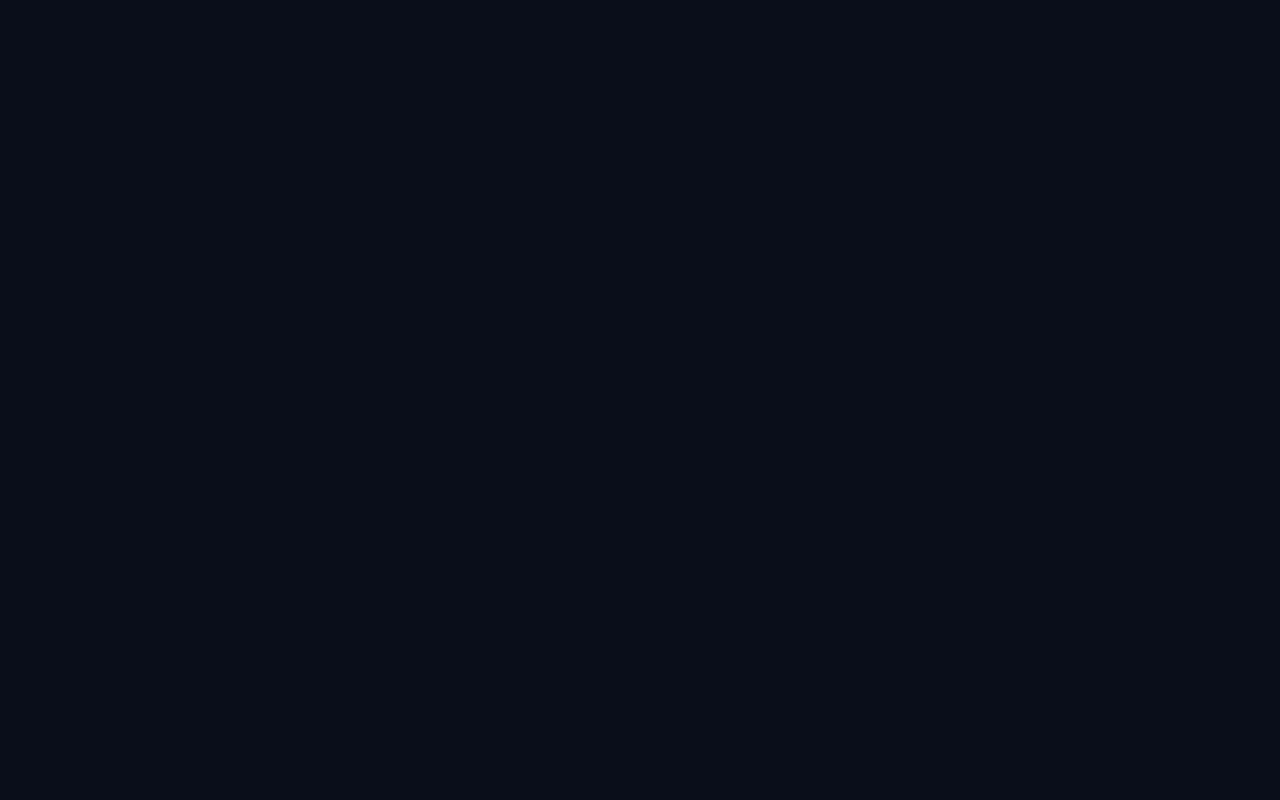
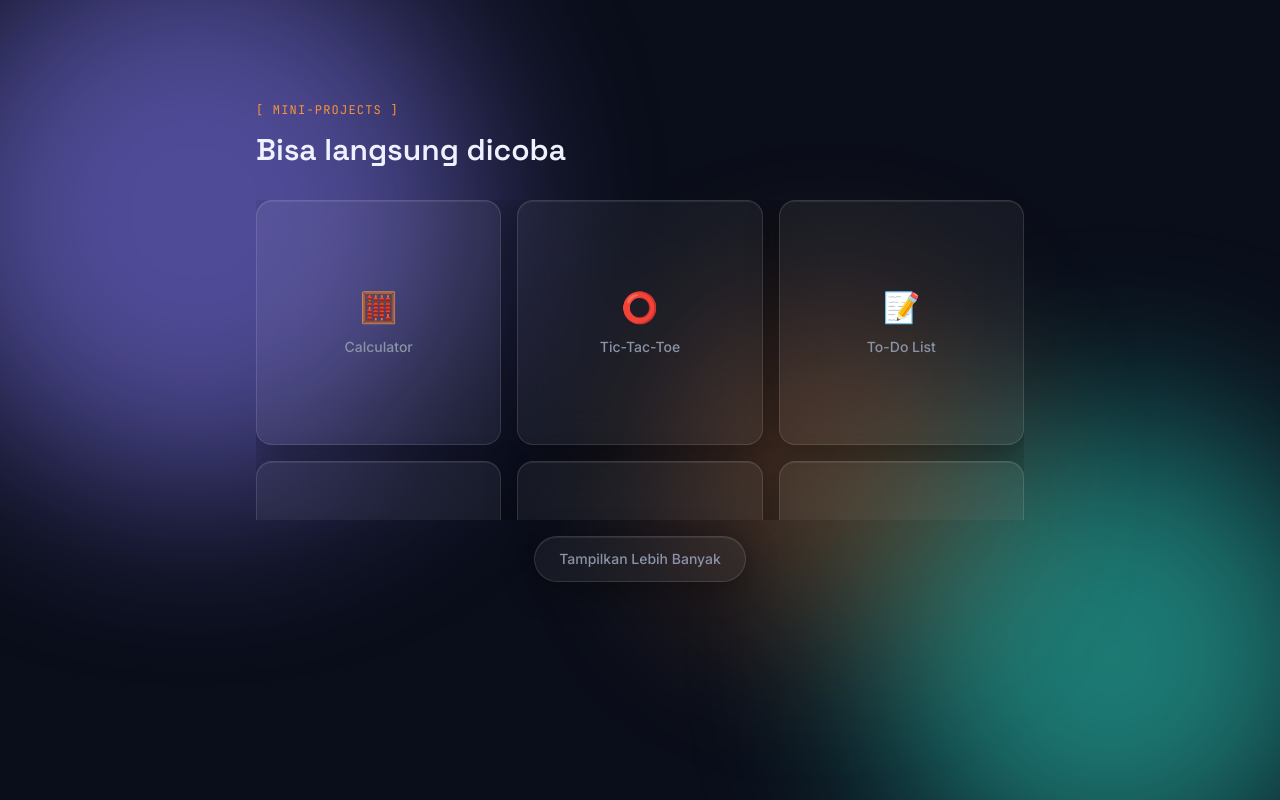
Before and after one commit to MAF1344/MyPortfolio, a Next.js app: page /mini-projects/1 in a window 1280 px wide. Before the commit this address had no page. Built offline with nearby package versions, Linux system fonts and the light colour scheme.

Commit message:
Update: Mengubah tampilan mini-project

```diff
--- a/src/app/mini-projects/[slug]/page.tsx
+++ b/src/app/mini-projects/[slug]/page.tsx
@@ -1,59 +1,55 @@
-import {notFound} from 'next/navigation';
+'use client';
+
 import Link from 'next/link';
 import {miniProjects} from '@/lib/data';
-import Calculator from '@/components/mini-projects/Calculator';
-import TicTacToe from '@/components/mini-projects/TicTacToe';
-import TodoList from '@/components/mini-projects/TodoList';
-import SuitJepang from '@/components/mini-projects/SuitJepang';
-import MoneyTracker from '@/components/mini-projects/MoneyTracker';
-import AgeCalculator from '@/components/mini-projects/AgeCalculator';
+import {useState} from 'react';
 
-// Daftarkan komponen mini-project di sini. Setiap slug baru di data.ts
-// butuh entry baru di sini juga.
-const registry: Record<string, React.ComponentType> = {
-  calculator: Calculator,
-  'tic-tac-toe': TicTacToe,
-  'todo-list': TodoList,
-  'suit-jepang': SuitJepang,
-  'money-tracker': MoneyTracker,
-  'age-calculator': AgeCalculator,
-};
-
-export function generateStaticParams() {
-  return miniProjects.map((mp) => ({slug: mp.slug}));
-}
-
-export async function generateMetadata({params}: {params: Promise<{slug: string}>}) {
-  const {slug} = await params;
-  const mp = miniProjects.find((m) => m.slug === slug);
-  return {title: mp ? `${mp.name} — Portfolio` : 'Mini-Project'};
-}
-
-export default async function MiniProjectDetailPage({params}: {params: Promise<{slug: string}>}) {
-  const {slug} = await params;
-  const meta = miniProjects.find((m) => m.slug === slug);
-  const Component = registry[slug];
-
-  if (!meta || !Component) {
-    notFound();
-  }
+export default function MiniProjectsGrid() {
+  const [showAll, setShowAll] = useState(false);
 
   return (
-    <main className="flex min-h-screen flex-col items-center px-6 pb-24 pt-28">
-      <div className="w-full max-w-md">
-        <Link href="/#mini-projects" className="font-body text-sm text-ink-muted transition-colors hover:text-ink">
-          ← Kembali
-        </Link>
+    <section id="mini-projects" className="px-6 py-24">
+      <div className="mx-auto w-full max-w-3xl">
+        <span className="font-mono text-xs tracking-widest text-amber">[ MINI-PROJECTS ]</span>
+        <h2 className="mt-3 font-display text-2xl font-semibold text-ink sm:text-3xl">Bisa langsung dicoba</h2>
 
-        <div className="mt-4 mb-6 text-center">
-          <span className="text-3xl" aria-hidden="true">
-            {meta.icon}
-          </span>
-          <h1 className="mt-2 font-display text-2xl font-semibold text-ink">{meta.name}</h1>
+        <div className="relative mt-8">
+          {/* --- BAGIAN INI DIHAPUS (Tidak perlu overlay) --- */}
+          {/* {!showAll && (
+            <div className="pointer-events-none absolute inset-x-0 bottom-0 z-10 h-32 bg-gradient-to-t from-paper to-transparent" />
+          )} */}
+
+          <div className={`grid grid-cols-2 gap-4 sm:grid-cols-3 ${!showAll ? 'max-h-[480px] overflow-hidden sm:max-h-[320px]' : ''}`}>
+            {miniProjects.map((mp, index) => {
+              // Logika deteksi preview card (sudah benar di kode Anda)
+              const isPreview = !showAll && index >= 3;
+
+              return (
+                <Link
+                  key={mp.slug}
+                  href={`/mini-projects/${mp.slug}`}
+                  // Terapkan masking hanya jika isPreview true
+                  className={`glass-panel group flex aspect-square flex-col items-center justify-center gap-3 rounded-2xl transition-all hover:scale-[1.04]
+                    ${isPreview ? 'mask-card-fade' : ''}
+                  `}>
+                  <span className="text-3xl" aria-hidden="true">
+                    {mp.icon}
+                  </span>
+                  <span className="font-body text-sm font-medium text-ink-muted transition-colors group-hover:text-ink">{mp.name}</span>
+                </Link>
+              );
+            })}
+          </div>
         </div>
 
-        <Component />
+        {miniProjects.length > 3 && (
+          <div className="mt-4 flex justify-center">
+            <button onClick={() => setShowAll(!showAll)} className="glass-panel rounded-full px-6 py-3 font-body text-sm font-medium text-ink-muted transition-colors hover:text-ink hover:shadow-lg">
+              {showAll ? 'Tampilkan Lebih Sedikit' : 'Tampilkan Lebih Banyak'}
+            </button>
+          </div>
+        )}
       </div>
-    </main>
+    </section>
   );
 }
--- a/src/components/MiniProjectsGrid.tsx
+++ b/src/components/MiniProjectsGrid.tsx
@@ -1,7 +1,15 @@
+'use client';
+
 import Link from 'next/link';
 import {miniProjects} from '@/lib/data';
+import {useState} from 'react';
 
 export default function MiniProjectsGrid() {
+  const [showAll, setShowAll] = useState(false);
+
+  // Desktop: tampilkan 3, Mobile: tampilkan 2
+  const visibleProjects = showAll ? miniProjects : miniProjects.slice(0, 3);
+
   return (
     <section id="mini-projects" className="px-6 py-24">
       <div className="mx-auto w-full max-w-3xl">
@@ -9,7 +17,7 @@ export default function MiniProjectsGrid() {
         <h2 className="mt-3 font-display text-2xl font-semibold text-ink sm:text-3xl">Bisa langsung dicoba</h2>
 
         <div className="mt-8 grid grid-cols-2 gap-4 sm:grid-cols-3">
-          {miniProjects.map((mp) => (
+          {visibleProjects.map((mp) => (
             <Link key={mp.slug} href={`/mini-projects/${mp.slug}`} className="glass-panel group flex aspect-square flex-col items-center justify-center gap-3 rounded-2xl transition-transform hover:scale-[1.04]">
               <span className="text-3xl" aria-hidden="true">
                 {mp.icon}
@@ -18,6 +26,28 @@ export default function MiniProjectsGrid() {
             </Link>
           ))}
         </div>
+
+        {miniProjects.length > 3 && (
+          <div className="mt-6 flex justify-center">
+            <button onClick={() => setShowAll(!showAll)} className="glass-panel flex items-center gap-2 rounded-full px-6 py-3 font-body text-sm font-medium text-ink-muted transition-colors hover:text-ink hover:shadow-lg">
+              {showAll ? (
+                <>
+                  Tampilkan Lebih Sedikit
+                  <svg className="h-4 w-4" fill="none" viewBox="0 0 24 24" stroke="currentColor">
+                    <path strokeLinecap="round" strokeLinejoin="round" strokeWidth={2} d="M5 15l7-7 7 7" />
+                  </svg>
+                </>
+              ) : (
+                <>
+                  Tampilkan Lebih Banyak
+                  <svg className="h-4 w-4" fill="none" viewBox="0 0 24 24" stroke="currentColor">
+                    <path strokeLinecap="round" strokeLinejoin="round" strokeWidth={2} d="M19 9l-7 7-7-7" />
+                  </svg>
+                </>
+              )}
+            </button>
+          </div>
+        )}
       </div>
     </section>
   );
```
